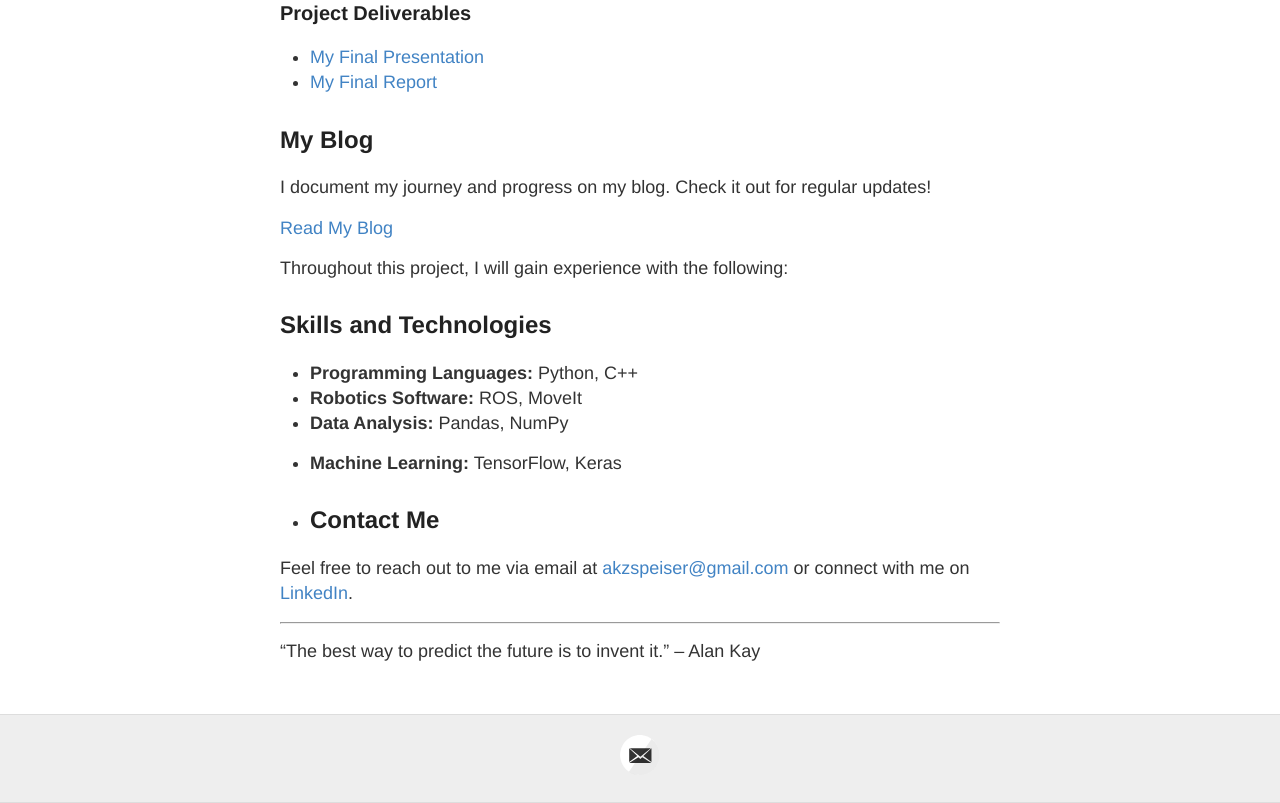
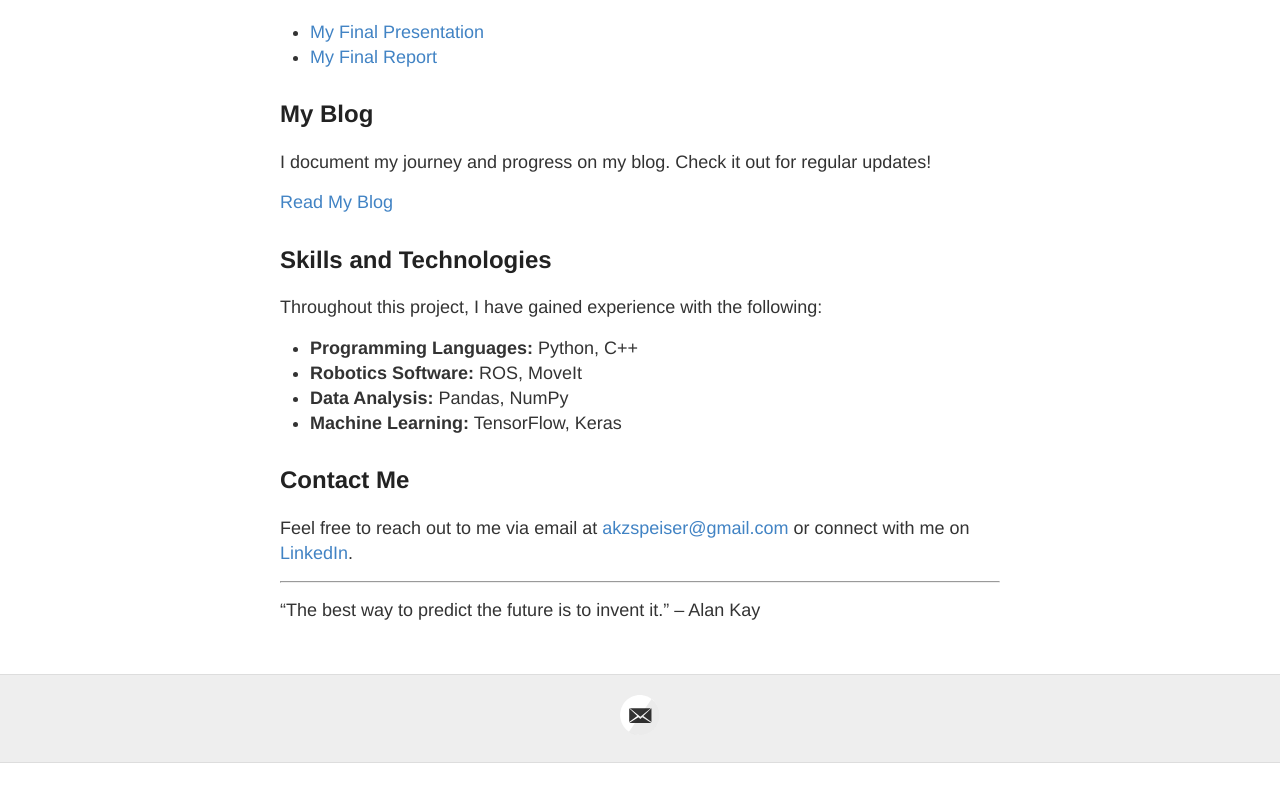
Before and after one commit to akzspeiser/akzspeiser.github2.io, a Jekyll site: the page built from index.md, in a window 1280 px wide and 900 px high, scrolled down 2312 px, cut to the strip 97-900 px from the top of the window. Built offline with Jekyll 4.4.1, drawn with Linux system fonts in a browser that asks for light colours; our own code applies the rules of GitHub Pages for plain Markdown files; after the commit the page ends 3172 px from its top, so only the background shows below that; some of the changed text lies outside the part shown.

Commit message:
Update index.md

```diff
--- a/index.md
+++ b/index.md
@@ -62,16 +62,16 @@ I document my journey and progress on my blog. Check it out for regular updates!
 
 [Read My Blog](blog.html)
 
-Throughout this project, I will gain experience with the following:
+## Skills and Technologies
 
-## Skills and Technologies
+Throughout this project, I have gained experience with the following:
 
 - **Programming Languages:** Python, C++
 - **Robotics Software:** ROS, MoveIt
 - **Data Analysis:** Pandas, NumPy
 - **Machine Learning:** TensorFlow, Keras
 
-- ## Contact Me
+## Contact Me
 
 Feel free to reach out to me via email at [akzspeiser@gmail.com](mailto:akzspeiser@gmail.com) or connect with me on [LinkedIn](https://www.linkedin.com/in/zachary-speiser).
 
```
Also changed, not shown: other parts of index.md (+1 -1 lines).
